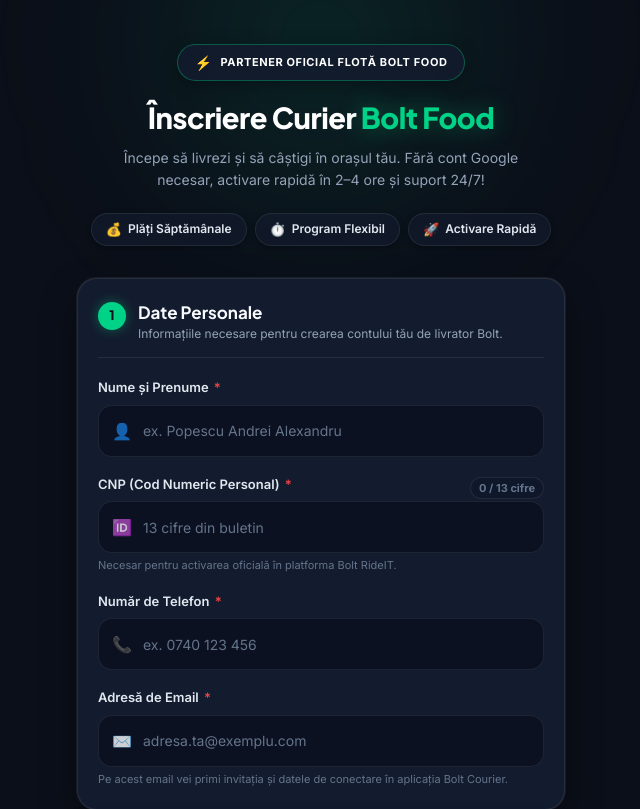
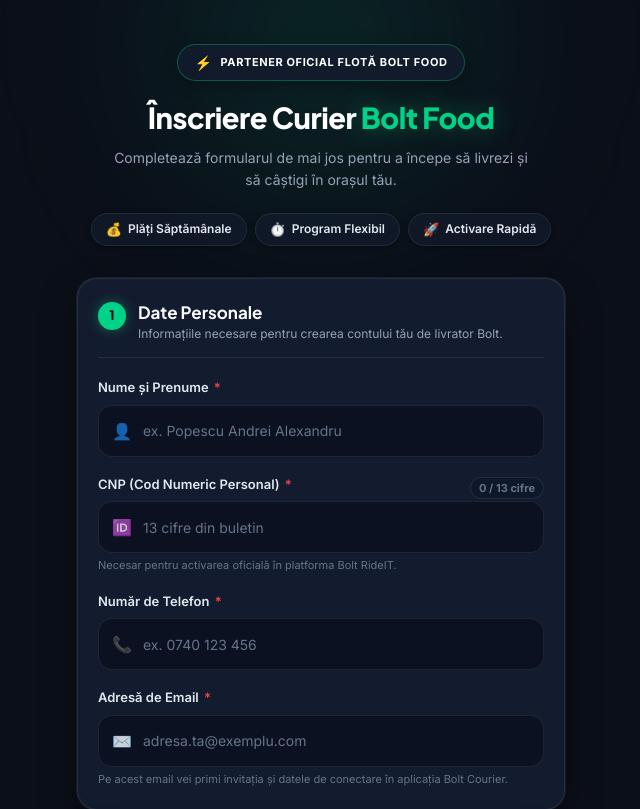
Before and after one commit to Zmocolini/inscriere-curieri-bolt, a website: page public/index.html in a window 1280 px wide. Shown: the top 809 px of the page, without its empty margins (319-959 px from the left). Drawn offline with Linux system fonts and the light colour scheme.

Commit message:
Update index.html

```diff
--- a/public/index.html
+++ b/public/index.html
@@ -36,9 +36,7 @@
       </div>
 
       <h1 class="hero-title">Înscriere Curier <span>Bolt Food</span></h1>
-      <p class="hero-subtitle">
-        Începe să livrezi și să câștigi în orașul tău. Fără cont Google necesar, activare rapidă în 2–4 ore și suport 24/7!
-      </p>
+      <p class="hero-subtitle">Completează formularul de mai jos pentru a începe să livrezi și să câștigi în orașul tău.</p>
 
       <!-- BENEFICII RAPIDE -->
       <div class="benefits-row">
@@ -282,7 +280,7 @@
               <div class="upload-specs">
                 <span>✓ Format: JPG, PNG, HEIC, PDF</span>
                 <span>✓ Maxim 15 MB</span>
-                <span>✓ Fără cont Google necesar</span>
+                <span>✓ Verificare rapidă și securizată</span>
               </div>
             </div>
 
```
